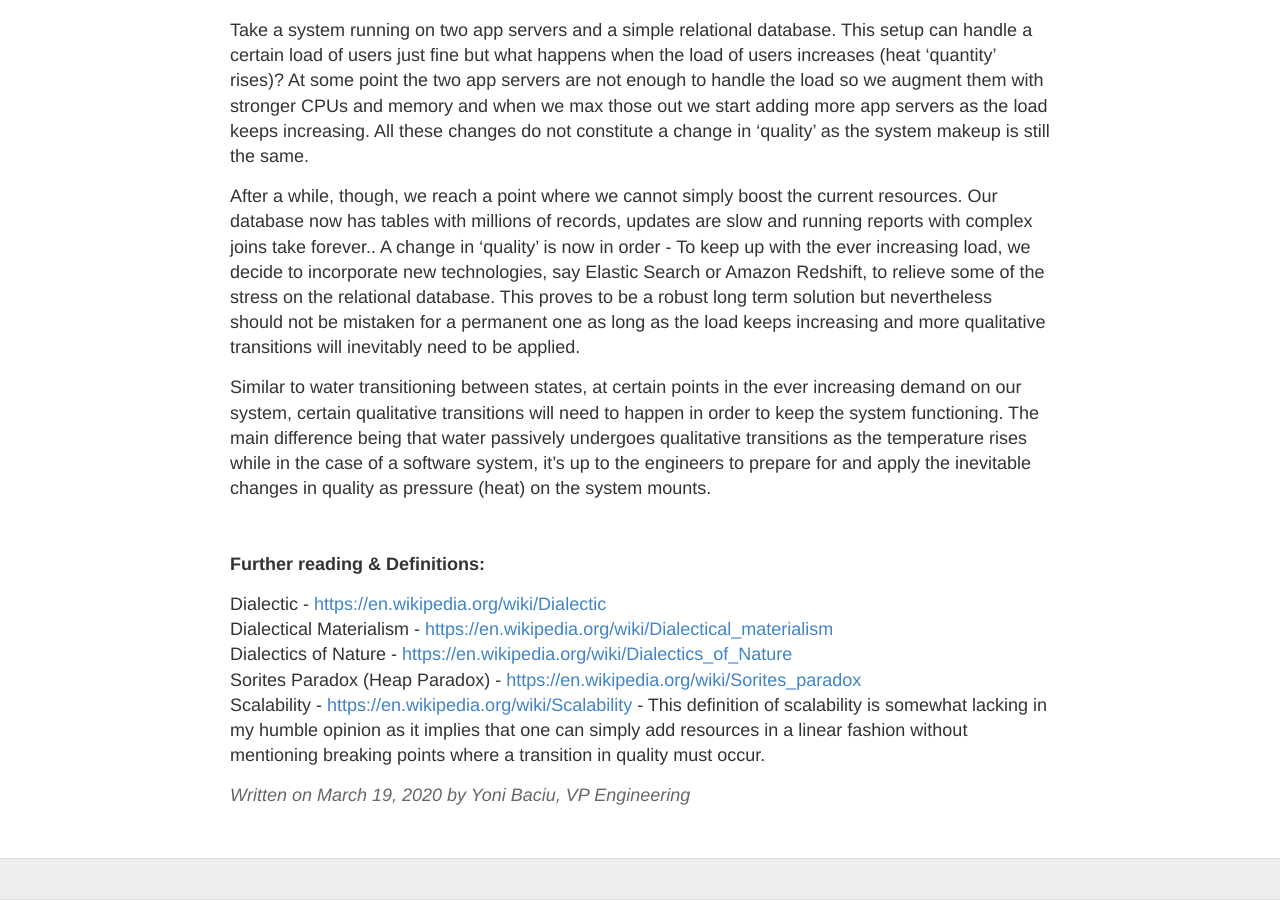
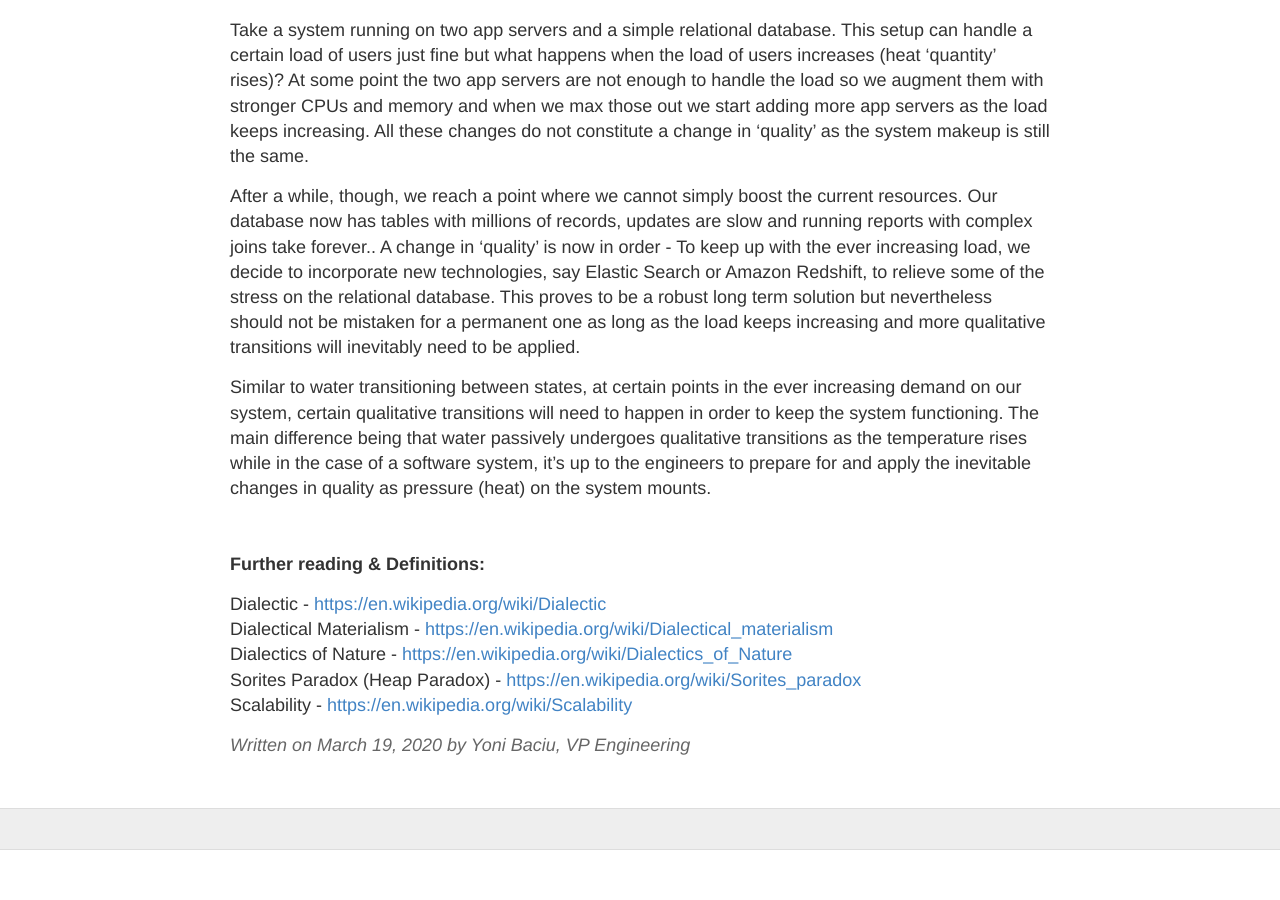
Before and after one commit to persado/persado.github.io, a Jekyll site: the page built from _posts/2020-03-19-scalability-and-the-dialectics-of-nature.md, in a window 1280 px wide and 900 px high, scrolled down 848 px. Built offline with Jekyll 4.4.1, drawn with Linux system fonts in a browser that asks for light colours; after the commit the page ends 1698 px from its top, so only the background shows below that.

Commit message:
removed comment about scalability definition

```diff
--- a/_posts/2020-03-19-scalability-and-the-dialectics-of-nature.md
+++ b/_posts/2020-03-19-scalability-and-the-dialectics-of-nature.md
@@ -29,4 +29,4 @@ Dialectic - [https://en.wikipedia.org/wiki/Dialectic](https://en.wikipedia.org/w
 Dialectical Materialism - [https://en.wikipedia.org/wiki/Dialectical_materialism](https://en.wikipedia.org/wiki/Dialectical_materialism)
 Dialectics of Nature - [https://en.wikipedia.org/wiki/Dialectics_of_Nature](https://en.wikipedia.org/wiki/Dialectics_of_Nature)
 Sorites Paradox (Heap Paradox) - [https://en.wikipedia.org/wiki/Sorites_paradox](https://en.wikipedia.org/wiki/Sorites_paradox)
-Scalability - [https://en.wikipedia.org/wiki/Scalability](https://en.wikipedia.org/wiki/Scalability) - This definition of scalability is somewhat lacking in my humble opinion as it implies that one can simply add resources in a linear fashion without mentioning breaking points where a transition in quality must occur.
+Scalability - [https://en.wikipedia.org/wiki/Scalability](https://en.wikipedia.org/wiki/Scalability)
```
